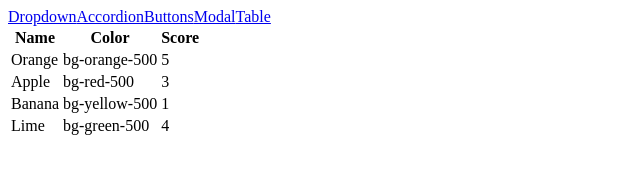
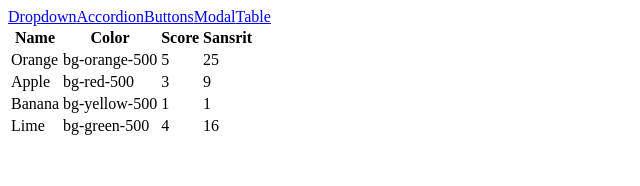
Before and after one commit to paudel54/ReactJS, a React (Create React App) app in the folder 5_comps/: page /table in a window 1280 px wide. Shown: the top 186 px of the page, without its empty margins (0-640 px from the left). Built offline with nearby package versions, Linux system fonts and the light colour scheme.

Commit message:
implemented nested map to make reuseable table

```diff
--- a/5_comps/src/components/Table.js
+++ b/5_comps/src/components/Table.js
@@ -5,11 +5,14 @@ function Table({ data, config }) {
     });
 
     const renderedRows = data.map((fruit) => {
+        const renderedCells = config.map((column) => {
+            return <td className="p-2" key={column.label}>{column.render(fruit)}</td>
+        });
         return (
             <tr className="border-b" key={fruit.name}>
-                <td className="p-3">{config[0].render(fruit)}</td>
-                <td className="p-3"> {config[1].render(fruit)}</td>
-                <td className="p-3">{config[2].render(fruit)}</td>
+                {/* we can have dynamic table data, it's hard corded so td need some config.
+                we can fix it up with mapping funciton , solve it with mapping rendered fn*/}
+                {renderedCells}
             </tr>
         );
     });
--- a/5_comps/src/pages/TablePage.js
+++ b/5_comps/src/pages/TablePage.js
@@ -26,6 +26,10 @@ function TablePage() {
             label: 'Score',
             render: (fruit) => fruit.score
         },
+        {
+            label: 'Sansrit',
+            render: (fruit) => fruit.score ** 2,
+        }
     ];
     return <div>
         {/* Passing data as prob Name data */}
```
